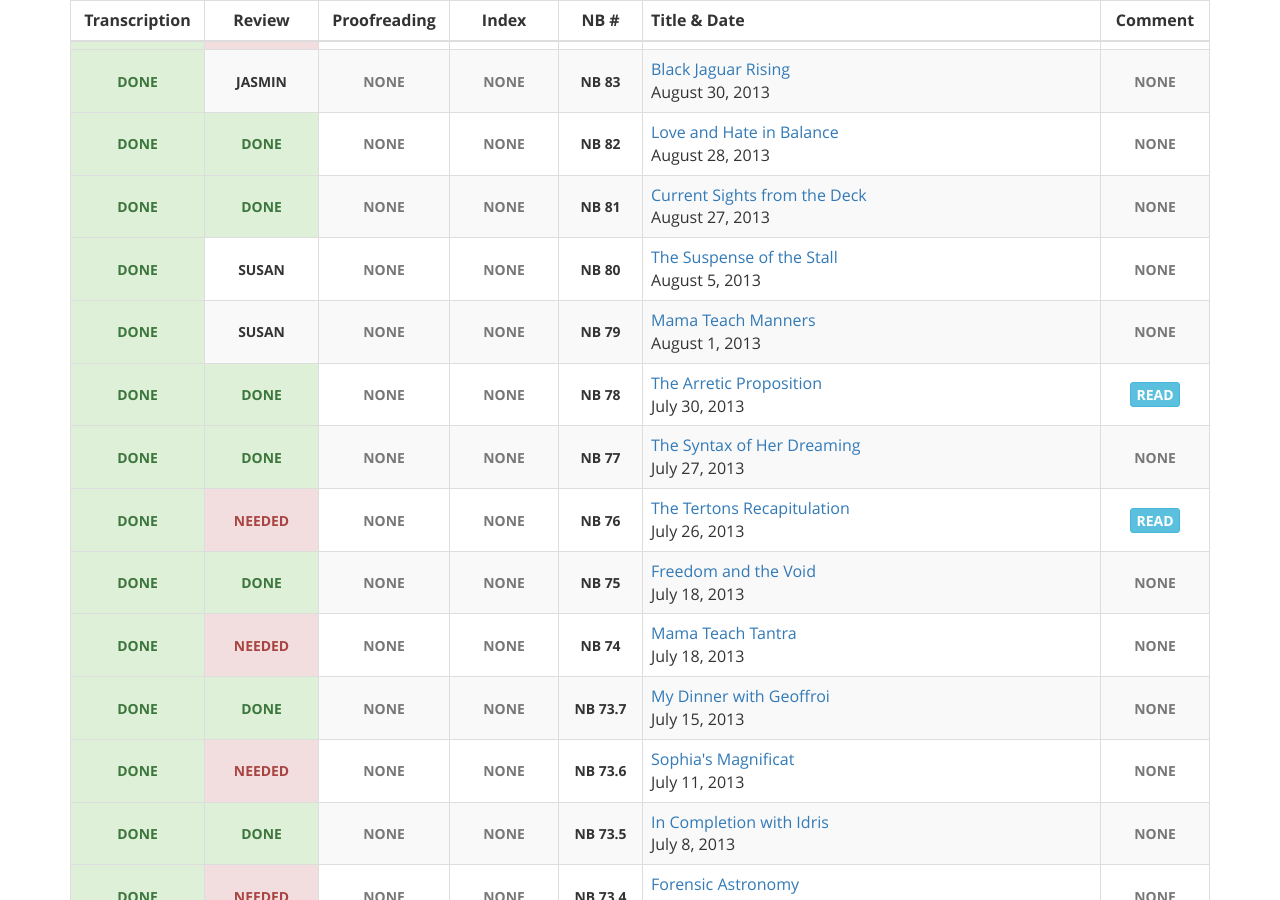
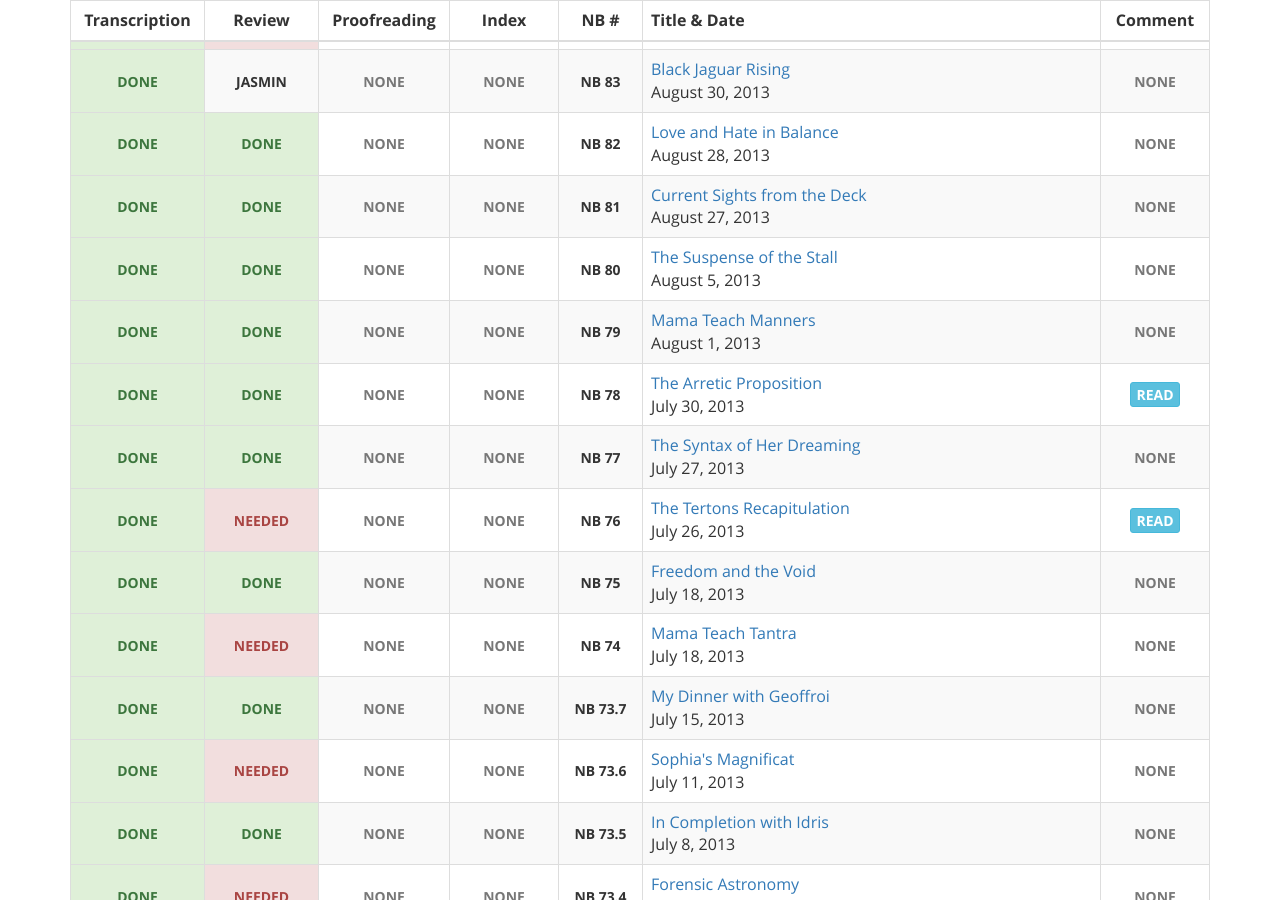
Before and after one commit to gaiaspora/gaiaspora.github.io, a Jekyll site: the page built from content/navigator-briefings.markdown, in a window 1280 px wide and 900 px high, scrolled down 2956 px. Built offline with Jekyll 4.4.1, drawn with Linux system fonts in a browser that asks for light colours.

Commit message:
Update nb.yaml

```diff
--- a/_data/nb.yaml
+++ b/_data/nb.yaml
@@ -387,7 +387,7 @@
 
 - NB: "80"
   Transcription: "done"
-  Review: "Susan"
+  Review: "done"
   Proofreading: "none"
   Index: "none"
   Title: "The Suspense of the Stall"
@@ -396,7 +396,7 @@
 
 - NB: "79"
   Transcription: "done"
-  Review: "Susan"
+  Review: "done"
   Proofreading: "none"
   Index: "none"
   Title: "Mama Teach Manners"
```
